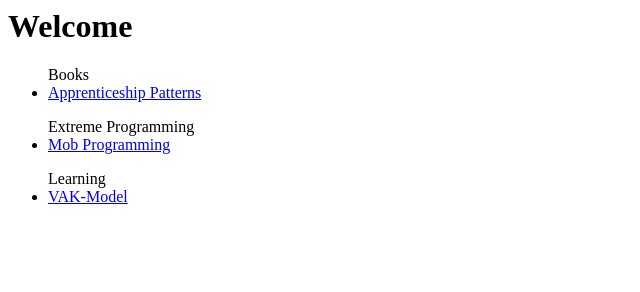
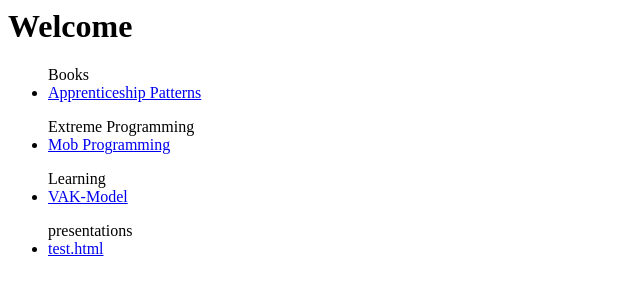
Before and after one commit to MarcMcIntosh/yabhoh, a plain HTML site: page index.html in a window 1280 px wide. Shown: the whole page, without its empty margins (0-640 px from the left). Drawn offline with Linux system fonts and the light colour scheme.

Commit message:
Deploy MarcMcIntosh/yabhoh to github.com/MarcMcIntosh/yabhoh.git:gh-pages

```diff
--- a/index.html
+++ b/index.html
@@ -11,4 +11,7 @@
     <section class="index__section">
       <ul>  <section>Learning</section><li><a href="Learning/VAK-Model">VAK-Model</a></li>
                 </ul></section>
+    <section class="index__section">
+      <ul>  <section>presentations</section><li><a href="presentations/test.html">test.html</a></li>
+                </ul></section>
   </body>
```
Also changed, not shown: presentations/test.html (added).
